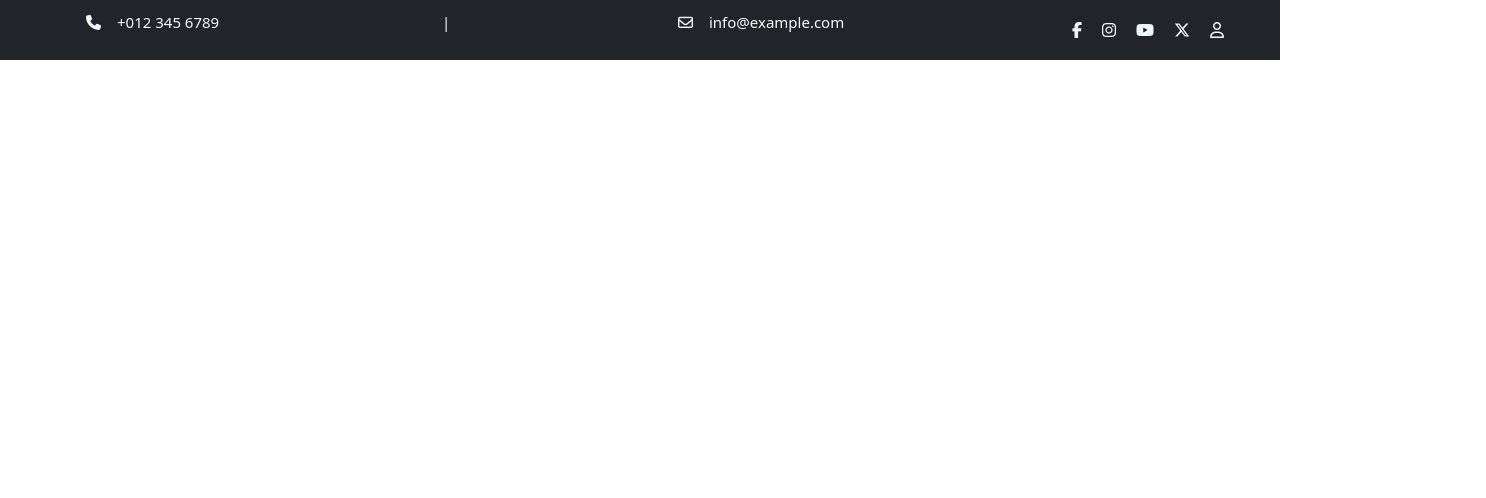
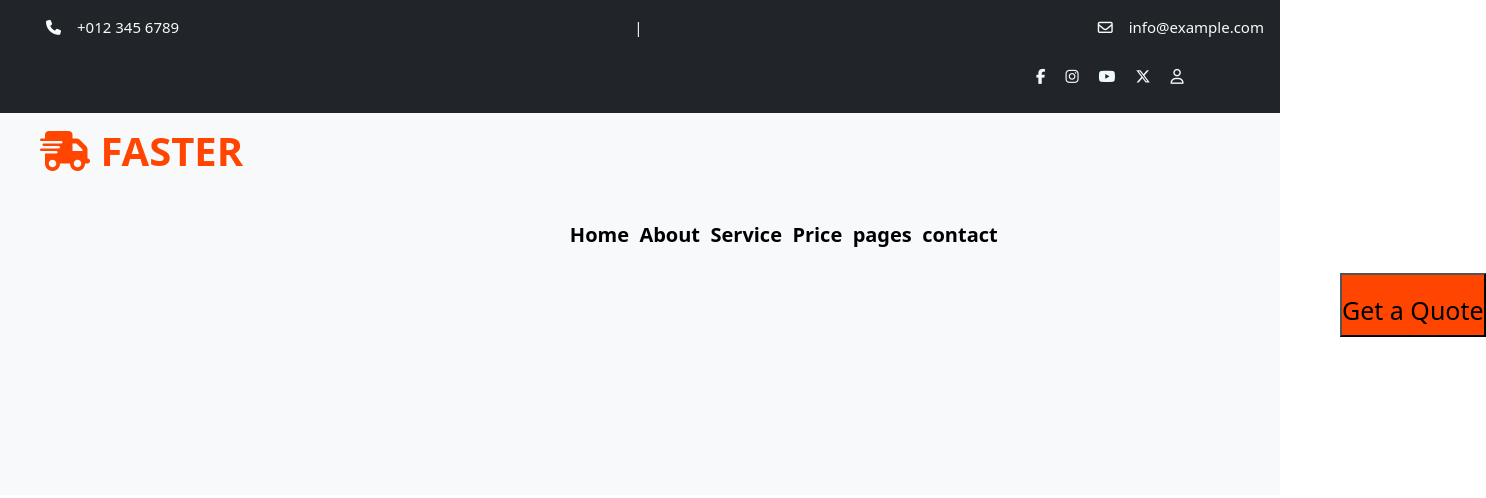
Before and after one commit to igneciouskj/second-project, a website: page pro.html in a window 1280 px wide. Shown: the whole page, 1486 px wide, since content can reach past the window. Drawn offline with nearby package versions, Linux system fonts and the light colour scheme.

Commit message:
Update styles and HTML layout

```diff
--- a/pro.css
+++ b/pro.css
@@ -2,13 +2,14 @@
     margin: 0;
     padding: 0;
 }
+
 .number{
-    margin-left: 50px;
+    margin-left: 30px;
     font-size: 15px;
 
 }
 .li{
-    margin-left: 15px;
+    margin-left: 20px;
     font-size: 15px;
 }
 
@@ -26,10 +27,60 @@
 .icons{
     display: flex;
     gap: 20px;
+    margin-left: 1000px;
 }
 .icons a{
     text-decoration: none;
     color: aliceblue;
+    font-size: 15px;
     font-weight: 500;
+}
+
+.icon2{
+    color: orangered;
+    font-size: 40px;
+    margin-left: 40px;
+    font-weight: 400;
+}
+
+.icon2 a{
+    color: orangered;
+    font-size: 40px;
+    font-weight: 800;
+}
+
+.all{
+    text-align: center;
+    margin-left: 10px;
+
+
 
 }
+.all li{
+    display: inline;
+
+
+
+}
+.all li a{
+    font-size: 20px;
+    text-decoration: none;
+    color:black ;
+
+
+}
+.all li a:hover{
+   background-color: orangered;
+}
+
+
+
+.button1{
+    font-size: 25px;
+    width: max-content;
+    height: max-content;
+    background-color: orangered;
+    margin-left: 1300px;
+    margin-bottom: 150px;
+
+}
--- a/pro.html
+++ b/pro.html
@@ -11,8 +11,8 @@
 </head>
 <body>
     <header>
-        <div class="navbar navbar-expand-lg bg-dark text-light px-4 ">
-            <div class="container-fluid  d-flex justify-content-between align-items-center w-100 text-light ">
+        <div class="navbar navbar-expand-lg bg-dark text-light px-3 ">
+            <div class="navbar">
                 <p class="number"> <i class="fa-solid fa-phone me-3"></i>+012 345 6789</p>
                 <p class="li">|</p>
                 <p class="text1"><i class="fa-regular fa-envelope me-3"></i>info@example.com</p>
@@ -27,12 +27,24 @@
                 </div>
             </div>
         </div>
-   <!-- <div class="navbar navbar-expand-lg navbar-light bg-dark ">
-    <a class="navbar-brand text-light" href="/pro.html">FASTER</a>  -->
 
-
-
-   </div>
+   <div class="navbar navbar-expand-lg navbar-light bg-light ">
+     <nav>
+    <div class="icon2">
+    <p><i class="fa-solid fa-truck-fast"></i>
+    <a class="navbar-brand" href="/pro.html">FASTER</a></p>
+        <ul class="all">
+            <li><a href="#">Home</a></li>
+            <li><a href="#">About</a></li>
+            <li><a href="#">Service</a></li>
+            <li><a href="#">Price</a></li>
+            <li><a href="#">pages</a></li>
+            <li><a href="#">contact</a></li>
+        </ul>
+  <button class="button1"><a href="/pro.html"></a> Get a Quote</button>
+        </nav>
+    </div>
+  </div>
 
     </header>
 
```
